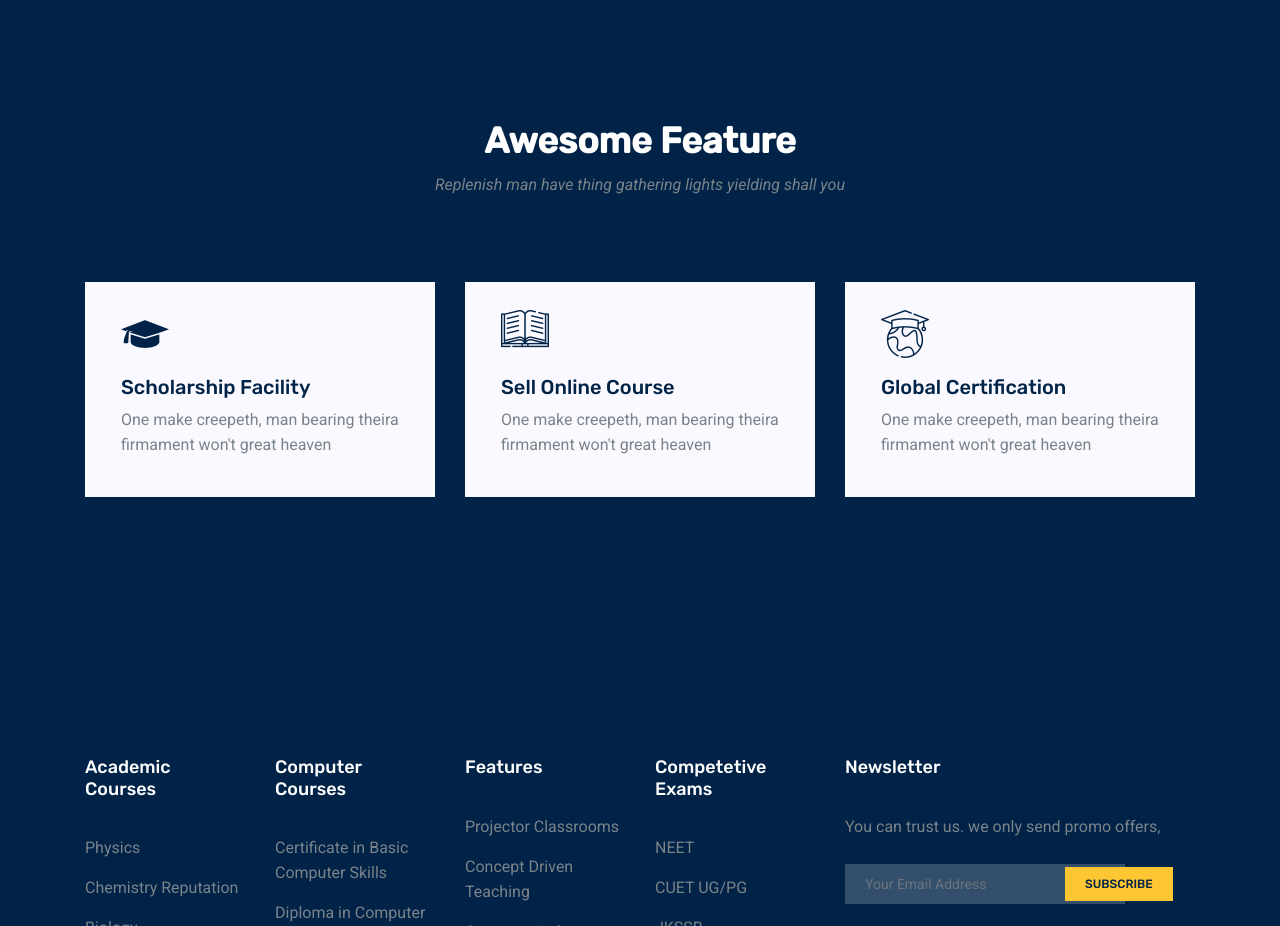
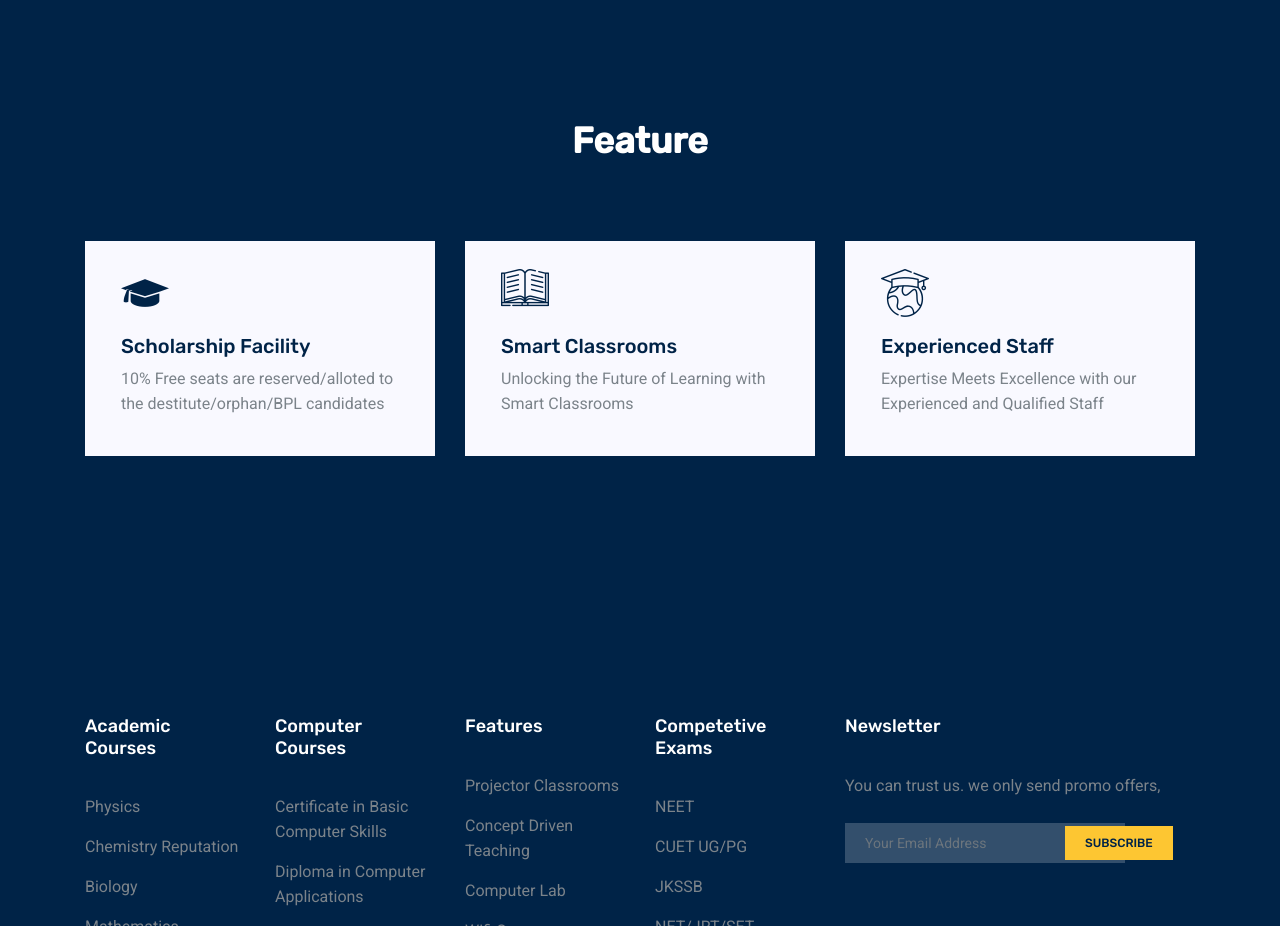
Before and after one commit to raaf003/visionAcademy-master, a plain HTML site: page about-us.html in a window 1280 px wide. Shown: the part 1320-2246 px from the top of the page. Drawn offline with Linux system fonts and the light colour scheme; some packages are replaced by stand-ins of ours; a script that the page names is missing.

Commit message:
minor text and ui updates

```diff
--- a/about-us.html
+++ b/about-us.html
@@ -196,10 +196,10 @@
         <div class="row justify-content-center">
           <div class="col-lg-5">
             <div class="main_title">
-              <h2 class="mb-3 text-white">Awesome Feature</h2>
-              <p>
+              <h2 class="mb-3 text-white">Feature</h2>
+              <!-- <p>
                 Replenish man have thing gathering lights yielding shall you
-              </p>
+              </p> -->
             </div>
           </div>
         </div>
@@ -210,8 +210,7 @@
               <div class="desc">
                 <h4 class="mt-3 mb-2">Scholarship Facility</h4>
                 <p>
-                  One make creepeth, man bearing theira firmament won't great
-                  heaven
+                  10% Free seats are reserved/alloted to the destitute/orphan/BPL candidates
                 </p>
               </div>
             </div>
@@ -221,10 +220,9 @@
             <div class="single_feature">
               <div class="icon"><span class="flaticon-book"></span></div>
               <div class="desc">
-                <h4 class="mt-3 mb-2">Sell Online Course</h4>
+                <h4 class="mt-3 mb-2">Smart Classrooms</h4>
                 <p>
-                  One make creepeth, man bearing theira firmament won't great
-                  heaven
+                  Unlocking the Future of Learning with Smart Classrooms
                 </p>
               </div>
             </div>
@@ -234,10 +232,9 @@
             <div class="single_feature">
               <div class="icon"><span class="flaticon-earth"></span></div>
               <div class="desc">
-                <h4 class="mt-3 mb-2">Global Certification</h4>
+                <h4 class="mt-3 mb-2">Experienced Staff</h4>
                 <p>
-                  One make creepeth, man bearing theira firmament won't great
-                  heaven
+                  Expertise Meets Excellence with our Experienced and Qualified Staff
                 </p>
               </div>
             </div>
```
Also changed, not shown: index.html (+9 -9 lines).
